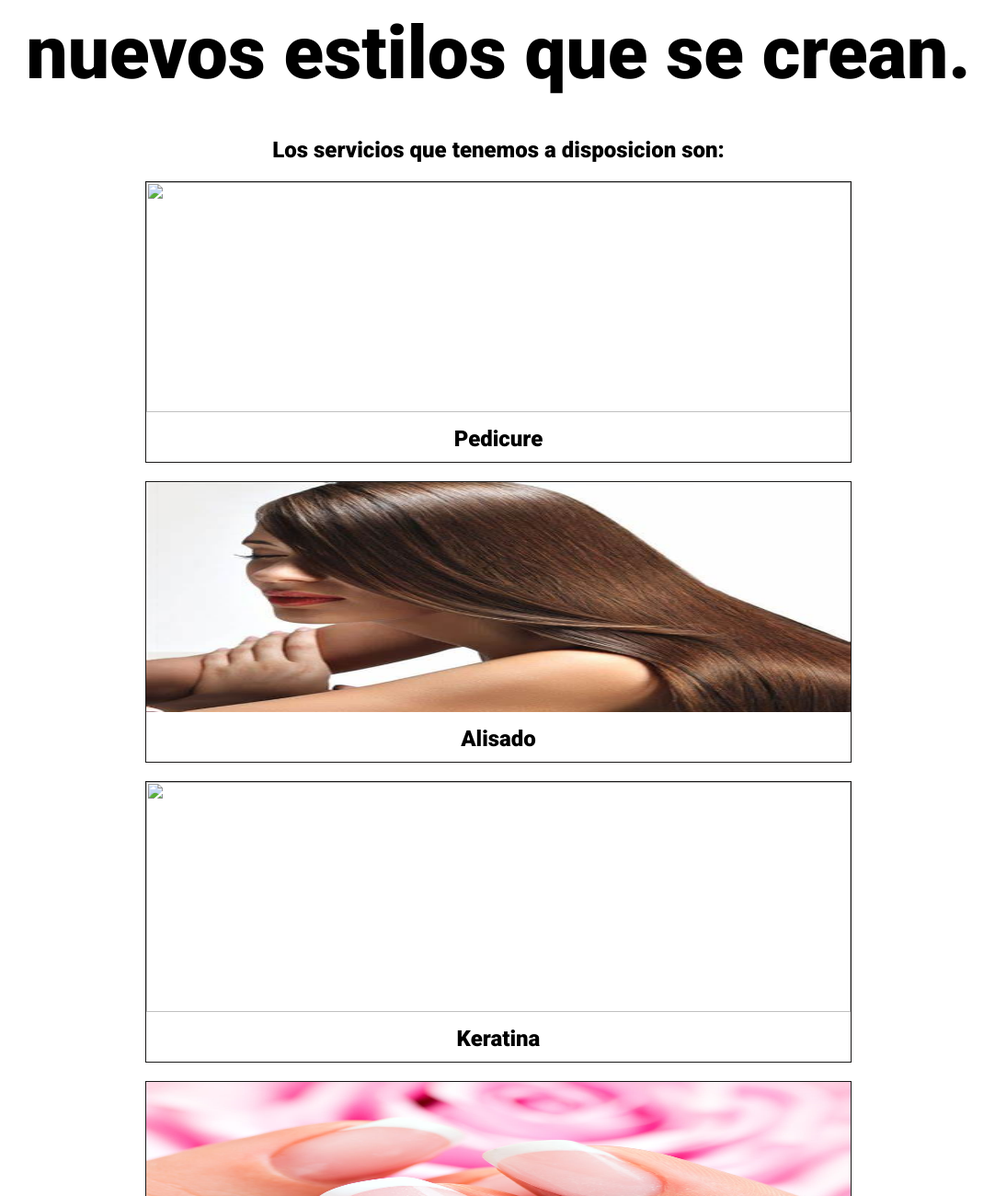
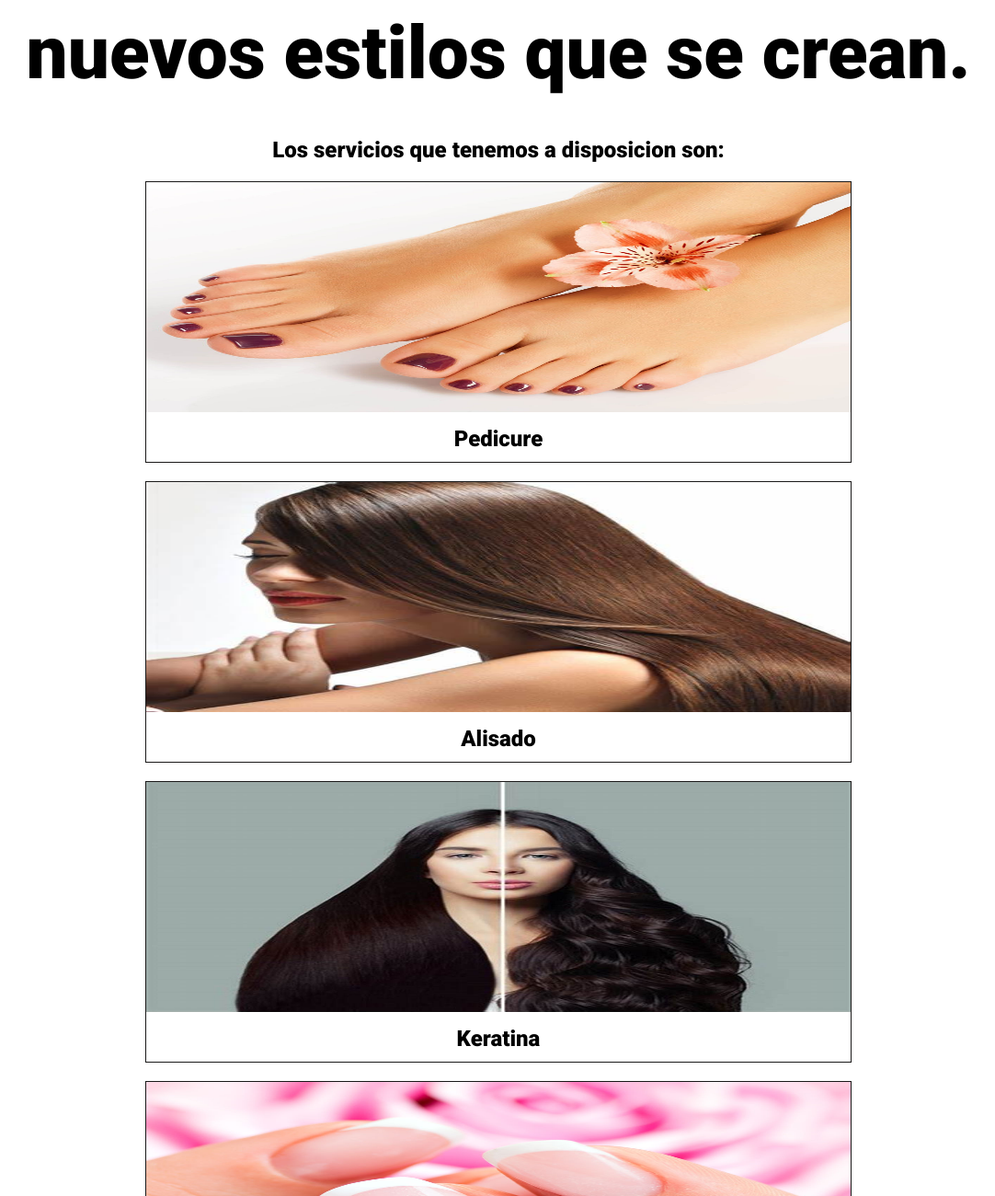
Before and after one commit to Jeanfranco31/dogiistyle, a plain HTML site: page index.html in a window 1280 px wide. Shown: the part 1617-2917 px from the top of the page at 92% size, without its empty margins (98-1180 px from the left). Drawn offline with Linux system fonts and the light colour scheme; the site is published under a folder, as on GitHub Pages, so addresses that start at the root find nothing.

Commit message:
Update index.html

```diff
--- a/index.html
+++ b/index.html
@@ -54,19 +54,19 @@
 <!--INICIO SERVICIOS-->
 <div class="container-cards" id="servicios">
     <div class="card">
-        <img src="/pedicure.jpg" alt="">
+        <img src="pedicure.jpg" alt="">
         <div class="content">
             <h2>Pedicure</h2>
         </div>
     </div>
     <div class="card">
-        <img src="./alisado.jpg" alt="">
+        <img src="alisado.jpg" alt="">
         <div class="content">
             <h2>Alisado</h2>
         </div>
     </div>
     <div class="card">
-        <img src="../keratina.jpg" alt="">
+        <img src="keratina.jpg" alt="">
         <div class="content">
             <h2>Keratina</h2>
         </div>
```
